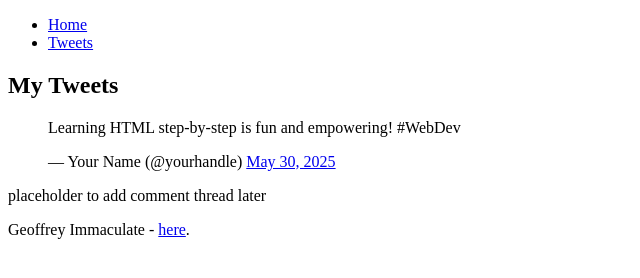
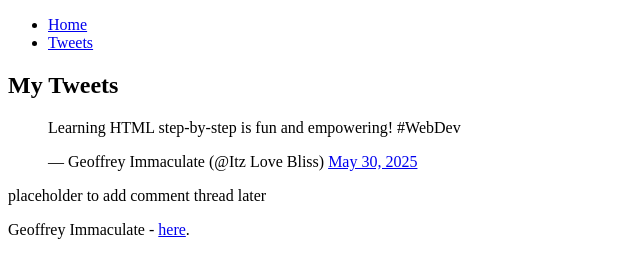
Before and after one commit to immacula8/My_First_Portfolio, a plain HTML site: page html_basic/tweets.html in a window 1280 px wide. Shown: the whole page, without its empty margins (0-640 px from the left). Drawn offline with Linux system fonts and the light colour scheme.

Commit message:
Add a name

```diff
--- a/html_basic/tweets.html
+++ b/html_basic/tweets.html
@@ -19,7 +19,7 @@
       <!-- Embedded tweet -->
       <blockquote class="twitter-tweet">
         <p lang="en" dir="ltr">Learning HTML step-by-step is fun and empowering! #WebDev</p>
-        &mdash; Your Name (@yourhandle)
+        &mdash; Geoffrey Immaculate (@Itz Love Bliss)
         <a href="https://twitter.com/yourhandle/status/1234567890123456789">May 30, 2025</a>
       </blockquote>
       <script async src="https://platform.twitter.com/widgets.js" charset="utf-8"></script>
```
